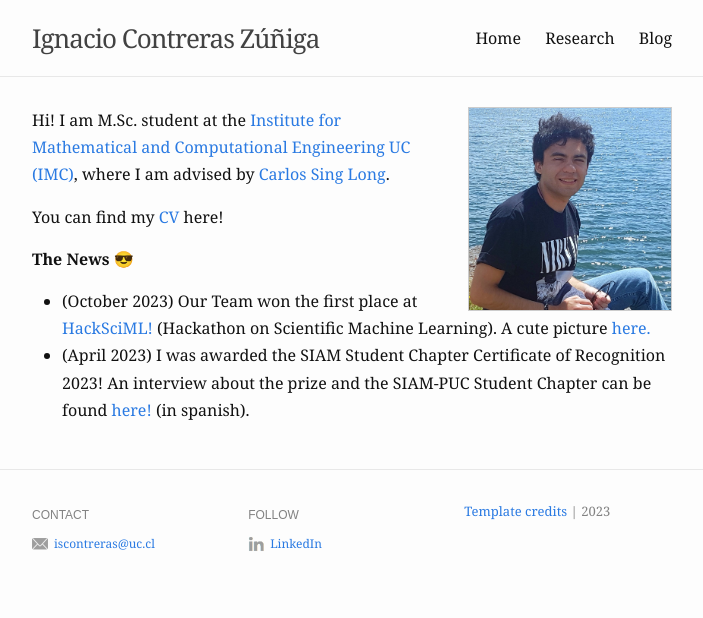
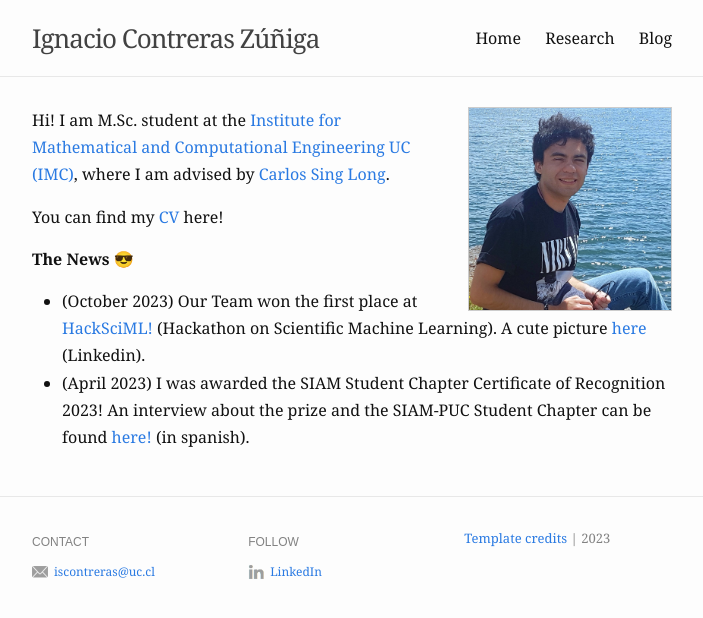
Before and after one commit to ignacontreras/ignacontreras.github.io, a Jekyll site: the page built from index.md, in a window 1280 px wide. Shown: the top 618 px of the page, without its empty margins (288-991 px from the left). Built offline with Jekyll 4.4.1, drawn with Linux system fonts in a browser that asks for light colours.

Commit message:
Update index.md

```diff
--- a/index.md
+++ b/index.md
@@ -18,7 +18,7 @@ profile_picture:
 </p>
 
 <ul>
-  <li>(October 2023) Our Team won the first place at <a href=" https://sites.google.com/ing.puc.cl/hacksciml-rl4cenia/home?authuser=0 ">HackSciML!</a> (Hackathon on Scientific Machine Learning). A cute picture <a href= " https://www.linkedin.com/posts/ignacio-contreras-z%C3%BA%C3%B1iga_estoy-muy-contento-de-haber-obtenido-el-activity-7115325940301193216-xou5?utm_source=share&utm_medium=member_desktop" >here.</a>
+  <li>(October 2023) Our Team won the first place at <a href=" https://sites.google.com/ing.puc.cl/hacksciml-rl4cenia/home?authuser=0 ">HackSciML!</a> (Hackathon on Scientific Machine Learning). A cute picture <a href= " https://www.linkedin.com/posts/ignacio-contreras-z%C3%BA%C3%B1iga_estoy-muy-contento-de-haber-obtenido-el-activity-7115325940301193216-xou5?utm_source=share&utm_medium=member_desktop" >here</a> (Linkedin).
   </li>
   <li>(April 2023) I was awarded the SIAM Student Chapter Certificate of Recognition 2023! An interview about the prize and the SIAM-PUC Student Chapter can be found <a href="https://imc.uc.cl/noticias/413-distincion-siam">here!</a> (in spanish).
   </li>
```
